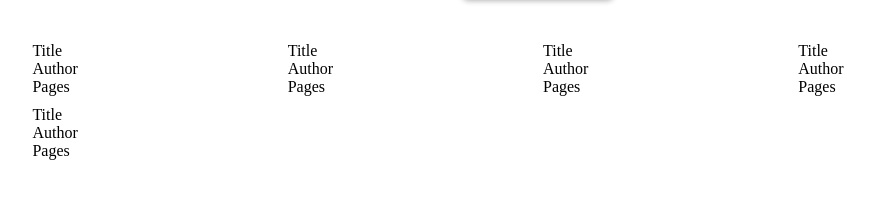
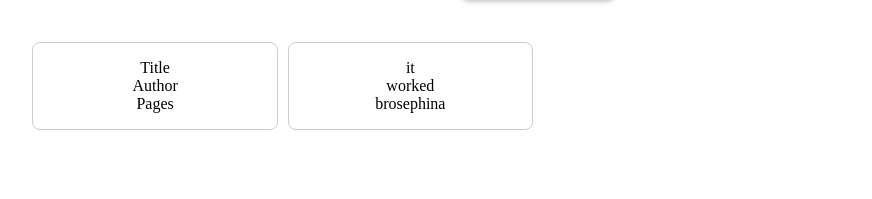
Before and after one commit to DrunkPlato21/odin-library, a plain HTML site: page index.html in a window 1280 px wide. Shown: the part 133-332 px from the top of the page, without its empty margins (102-974 px from the left). Drawn offline with Linux system fonts and the light colour scheme.

Commit message:
various updates from last night

```diff
--- a/index.html
+++ b/index.html
@@ -16,6 +16,7 @@
 
 <div class="submit-form">
     <div class="close-button">x</div>
+    <h3>Add Book:</h3>
     <input required type="text" name="name" id = "name" placeholder="Book Name">
     <input required type="text" name="author" id= "author" placeholder="Book Author">
     # of Pages: <input required type="number" name="pages" id = "pages" placeholder="" >
@@ -30,33 +31,6 @@
         <div class="book-pages">Pages</div>
     </div>
 
-    <div class="book">
-        <div class="book-title">Title</div>
-        <div class="book-author">Author</div>
-        <div class="book-pages">Pages</div>
-    </div>
-
-    <div class="book">
-        <div class="book-title">Title</div>
-        <div class="book-author">Author</div>
-        <div class="book-pages">Pages</div>
-    </div>
-
-
-    <div class="book">
-        <div class="book-title">Title</div>
-        <div class="book-author">Author</div>
-        <div class="book-pages">Pages</div>
-    </div>
-
-
-
-    <div class="book">
-        <div class="book-title">Title</div>
-        <div class="book-author">Author</div>
-        <div class="book-pages">Pages</div>
-    </div>
-
 
 </div>
 
--- a/library.js
+++ b/library.js
@@ -2,6 +2,7 @@ let myLibrary = [];
 let bookName
 let author
 let pages
+
 
 function getFormValues(){
 
@@ -18,39 +19,67 @@ function Book(name, author, pages) {
   this.pages = pages
 }
 
-function addBookToLibrary() {
+function addBookToLibrary(title, author, pages) {
   // do stuff here
 
-  getFormValues()
-  let newBook = new Book(bookName, author, pages)
-  myLibrary.push(newBook)
-  console.log(myLibrary)
+  let bookDiv = document.createElement('div')
+  bookDiv.classList.add('book')
+  let bookTitle = document.createElement('div')
+  bookTitle.classList.add('book-title')
+  let bookAuthor = document.createElement('div')
+  bookAuthor.classList.add('book-author')
+  let bookPages = document.createElement('div')
+  bookPages.classList.add('book-pages')
+
+  bookTitle.textContent = title
+  bookAuthor.textContent = author
+  bookPages.textContent = pages
+
+  bookDiv.append(bookTitle)
+  bookDiv.append(bookAuthor)
+  bookDiv.append(bookPages)
+
+  let libraryContainer = document.querySelector('.library-container')
+  libraryContainer.append(bookDiv)
 
 }
+
+function refreshGrid(){
+
+}
+
 let form = document.querySelector('.submit-form');
 
 function showForm() {
   form.classList.add('show');
 }
 
+
+
 let submit = document.getElementById('submit')
 
 submit.addEventListener("click", (event)=>{
 
   event.preventDefault()
-  addBookToLibrary()
+  getFormValues()
+  addBookToLibrary(bookName, author, pages)
   form.classList.remove('show');
 
 })
 
+//form close button "x"
+
 let closeButton = document.querySelector('.close-button');
 
 closeButton.addEventListener('click', function() {
-  let box = this.closest('.box');
-  box.parentNode.removeChild(box);
+  form.classList.remove('show');
+
 });
 
 
 
+addBookToLibrary("it", "worked", "brosephina")
+
+
 
 console.log(myLibrary)
--- a/styles.css
+++ b/styles.css
@@ -89,14 +89,20 @@ body {
 
 }
 
-.box {
-    /* Styles for the box go here */
-    position: relative;
-  }
 
   .close-button {
     position: absolute;
-    top: 0;
-    right: 0;
-    /* Other styles for the close button go here */
+    top: 2px;
+    right: 10px;
+    cursor: pointer;
   }
+
+  .book {
+    display: flex;
+    flex-direction: column;
+    align-items: center;
+    justify-content: center;
+    padding: 16px;
+    border: 1px solid #ccc;
+    border-radius: 8px;
+  }
```
